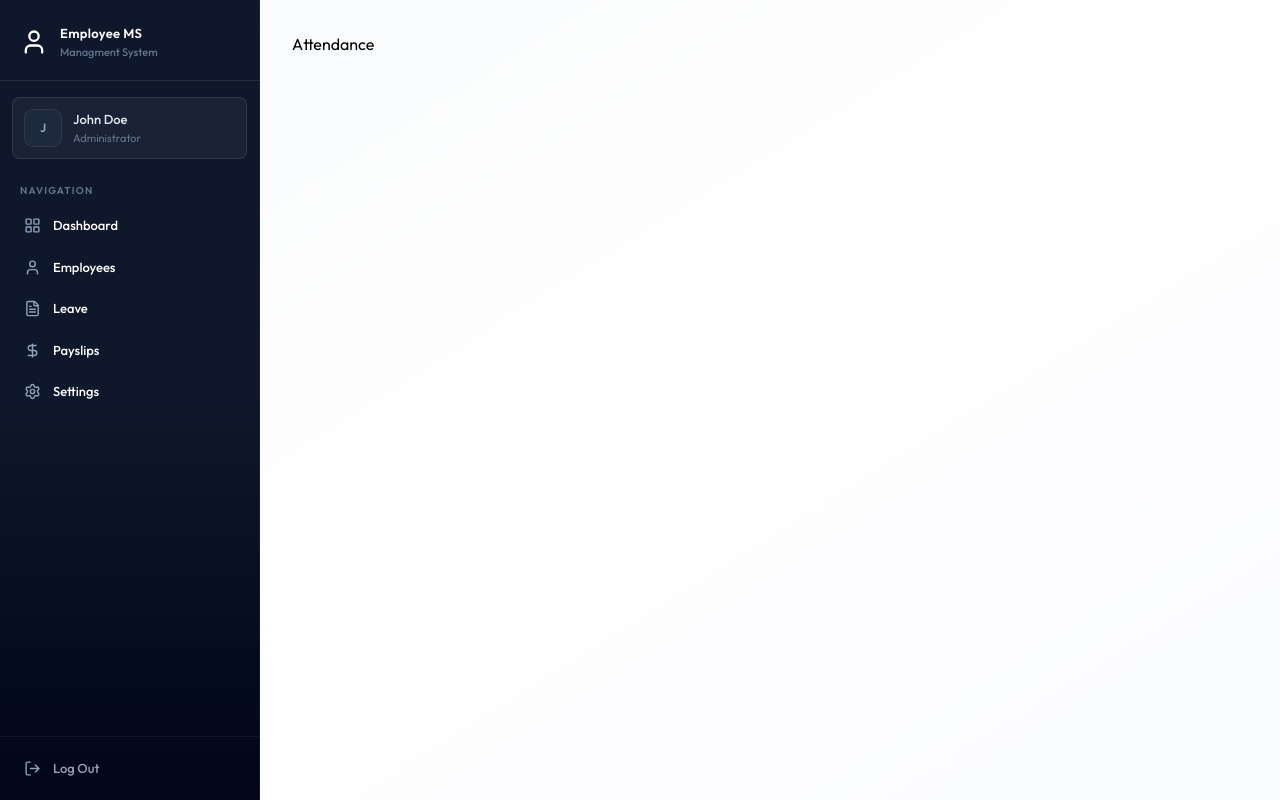
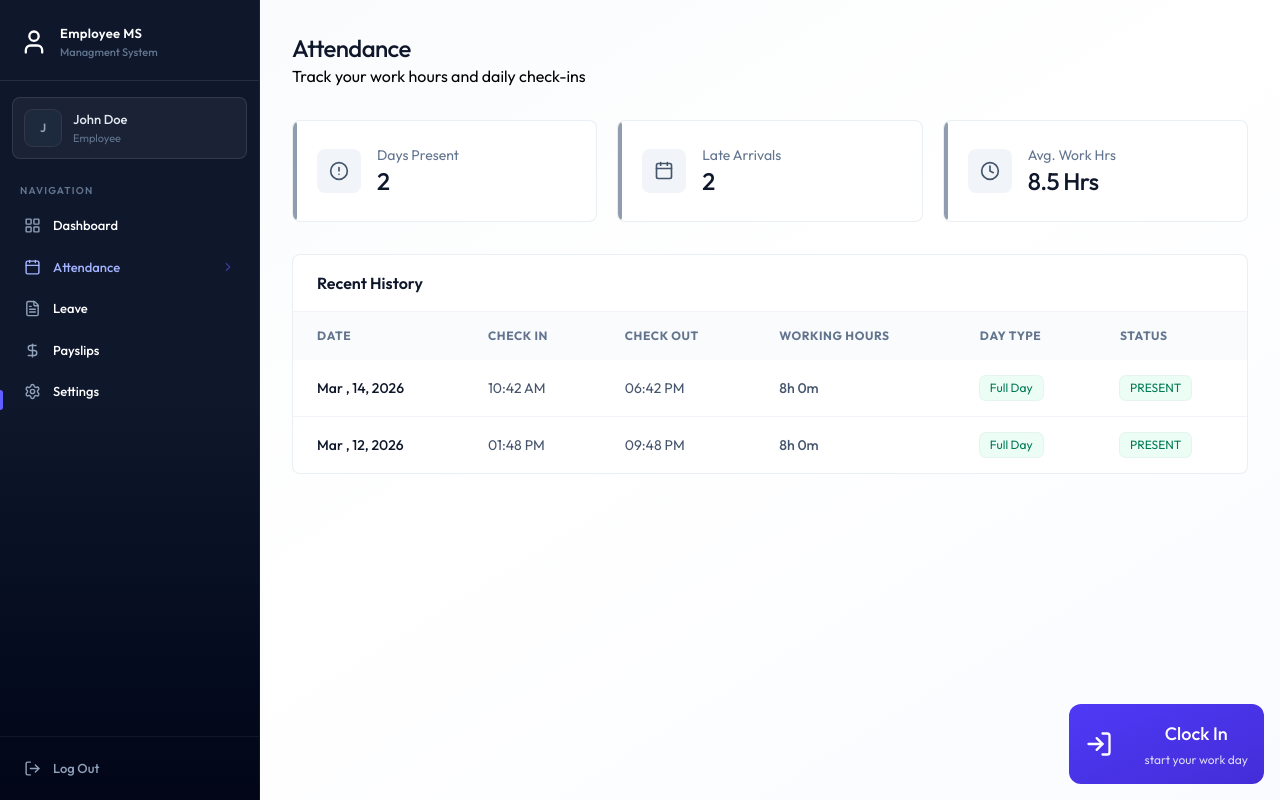
Before and after one commit to Karim-Aridj/FullStack-EMS, a React (Vite) app in the folder client/: page /attendance in a window 1280 px wide. Built offline with nearby package versions, Linux system fonts and the light colour scheme.

Commit message:
Completed Attendance page UI

```diff
--- a/client/package.json
+++ b/client/package.json
@@ -11,6 +11,7 @@
   },
   "dependencies": {
     "@tailwindcss/vite": "^4.3.3",
+    "date-fns": "^4.4.0",
     "lucide-react": "^1.34.0",
     "react": "^19.2.8",
     "react-dom": "^19.2.8",
--- a/client/src/components/Sidebar.jsx
+++ b/client/src/components/Sidebar.jsx
@@ -25,7 +25,7 @@
       setMobileOpen(false)
     },[pathname])
 
-    const role = "ADMIN" || "EMPLOYEE";
+    const role = "" || "EMPLOYEE";
 
     const navItems = [
       {name: "Dashboard", href: "/dashboard", icon: LayoutGridIcon},
--- /dev/null
+++ b/client/src/components/attendance/AttendanceHistory.jsx
@@ -0,0 +1,75 @@
+import React from 'react'
+import { getDayTypeDisplay, getWorkingHoursDisplay } from '../../assets/assets'
+import {format} from 'date-fns'
+
+const AttendanceHistory = ({history}) => {
+
+  return (
+    <div className='card overflow-hidden'>
+        <div className='px-6 py-4 border-b border-slate-100'>
+            <h3 className='font-semibold text-slate-900'> Recent History</h3>
+        </div>
+        <div className='overflow-x-auto'>
+            <table className='table-modern'>
+                <thead>
+                    <tr>
+                        <th className='px-6 py-4'>Date</th>
+                        <th className='px-6 py-4'>Check In</th>
+                        <th className='px-6 py-4'>Check Out</th>
+                        <th className='px-6 py-4'>Working Hours</th>
+                        <th className='px-6 py-4'>Day Type</th>
+                        <th className='px-6 py-4'>Status</th>
+                    </tr>
+                </thead>
+                <tbody>
+                    {history.length === 0 ? (
+                        <tr>
+                            <td colSpan={6} className='text-center py-12
+                            text-slate-400'>
+                                No records found
+                            </td>
+                        </tr>
+                    ):(
+                        history.map((record)=> {
+                            const dayType = getDayTypeDisplay(record)
+                            return (
+                                <tr key={record._id || record.id}>
+                                    <td className='px-6 py-4 font-medium
+                                    text-slate-900'>
+                                        {format(new Date(record.date), "MMM , dd, yyyy")}
+                                    </td>
+                                    <td className='px-6 py-4 text-slate-600'>
+                                        {record.checkIn ? format(new Date(record.checkIn), "hh:mm a") : "-"}
+
+                                    </td>
+                                    <td className='px-6 py-4 text-slate-600'>
+                                        {record.checkOut ? format(new Date(record.checkOut), "hh:mm a") : "-"}
+
+                                    </td>
+                                    <td className='px-6 py-4 text-slate-600 font-medium'>
+                                        {getWorkingHoursDisplay(record)}
+                                    </td>
+                                    <td className='px-6 py-4'>
+                                        {dayType.label !== "-" ? <span className={`badge ${dayType.className}`}>{dayType.label}</span> : "-"}
+                                    </td>
+                                    <td className='px-6 py-4'>
+                                        <span className={`badge ${record.status ===
+                                            "PRESENT" ? "badge-success" : record.status
+                                            === "LATE" ? "badge-warning" : "badge-danger"
+                                        }`}>
+                                        {record.status}
+                                        </span>
+                                    </td>
+                                </tr>
+                            )
+                        })
+                    )}
+                </tbody>
+            </table>
+        </div>
+
+    </div>
+  )
+}
+
+export default AttendanceHistory
--- /dev/null
+++ b/client/src/components/attendance/AttendanceStats.jsx
@@ -0,0 +1,40 @@
+import { AlertCircleIcon, CalendarIcon, ClockIcon } from 'lucide-react';
+import React from 'react'
+
+const AttendanceStats = ({history}) => {
+    const totalPresent = history.filter((h) => h.status === "PRESENT" | h.status ===
+"LATE").length;
+
+const totalLate = history.filter((h)=> h.status === "LATE").length;
+
+const stats = [
+    {label: "Days Present", value: totalPresent, icon: AlertCircleIcon},
+    {label: "Late Arrivals", value: totalPresent, icon: CalendarIcon},
+    {label: "Avg. Work Hrs", value: "8.5 Hrs", icon: ClockIcon},
+]
+
+
+  return (
+    <div className='grid grid-cols-1 sm:grid-cols-3 gap-4 sm:gap-5 mb-8'>
+        {stats.map((s)=>(
+            <div key={s.label} className='card card-hover p-5 sm:p-6 flex items-center
+            gap-4 relative overflow-hidden group'>
+                <div className='absolute left-0 top-0 bottom-0 w-1 rounded-r-full
+                bg-slate-500/70 group-hover:bg-indigo-500/70'/>
+                <div className='p-3 bg-slate-100 rounded-lg group-hover:bg-indigo-50
+                transition-colors duration-200'>
+                    <s.icon className='w-5 h-5 text-slate-600
+                    group-hover:text-indigo-600 transition-colors duraction-200'/>
+                </div>
+                <div>
+                    <p className='text-sm text-slate-500'>{s.label}</p>
+                    <p className='text-2xl font-medium text-slate-900
+                    tracking-tight'>{s.value}</p>
+                </div>
+            </div>
+        ))}
+    </div>
+  )
+}
+
+export default AttendanceStats
--- /dev/null
+++ b/client/src/components/attendance/CheckInButton.jsx
@@ -0,0 +1,44 @@
+import { Loader2Icon, LogInIcon, LogOutIcon } from 'lucide-react'
+import { useState } from 'react'
+
+const CheckInButton = ({todayRecord, onAction}) => {
+    const [loading, setLoading] = useState(false)
+
+    const handleAttendance = async () => {
+        setLoading(true)
+        setTimeout(()=>{
+            setLoading(false)
+            onAction()
+        },1000)
+    }
+
+    if(todayRecord?.checkOut){
+        return (
+            <div className='flex flex-col items-center justify-center p-8 bg-slate-50
+            rounded-2xl border border-slate-200'>
+                <h3 className='text-lg font-bold text-slate-900'>Work Day Completed</h3>
+                <p className='text-slate-500 text-sm mt-1'>Great Job! See you tomorrow</p>
+            </div>
+        )
+    }
+
+    const isCheckedIn = !!todayRecord?.isCheckedIn;
+
+  return (
+    <div className='absolute bottom-4 right-4 flex flex-col z-1'>
+        <button onClick={handleAttendance} disabled={loading} className={`w-full max-w-xs flex justify-between items-center gap-8
+            p-4 rounded-xl bg-linear-to-br text-white ${isCheckedIn ? "from-slate-700 to-slate-900" : "from-indigo-600 to-indigo-700"}`}>
+            {loading ? <Loader2Icon className='size-7 animate-spin'/> : isCheckedIn ?
+            <LogOutIcon className='size-7'/> : <LogInIcon className='size-7'/>}
+
+            <div className='relative flex flex-col items-center text-center'>
+                <h2 className='text-lg font-medium mb-1'>{loading ? "Processing" : isCheckedIn ? "Clock Out" :
+                "Clock In"}</h2>
+                <p className='text-xs opacity-80'>{isCheckedIn ? "Click to end your shift" : "start your work day"}</p>
+            </div>
+        </button>
+    </div>
+  )
+}
+
+export default CheckInButton
--- a/client/src/pages/Attendance.jsx
+++ b/client/src/pages/Attendance.jsx
@@ -1,7 +1,55 @@
+import { useCallback, useEffect, useState } from "react"
+import { dummyAttendanceData } from "../assets/assets"
+import Loading from "../components/Loading"
+import CheckInButton from "../components/attendance/CheckInButton"
+import AttendanceStats from "../components/attendance/AttendanceStats"
+import AttendanceHistory from "../components/attendance/AttendanceHistory"
+
 
 const Attendance = () => {
+  const [history, setHistory] = useState([])
+  const [loading, setLoading] = useState(true)
+  const [isDeleted, setIsDeleted] = useState(false)
+
+  const fetchData = useCallback(async ()=>{
+    setHistory(dummyAttendanceData)
+    setTimeout(()=>{
+      setLoading(false)
+    },1000)
+  },[])
+
+useEffect(()=>{
+  fetchData()
+},[fetchData])
+
+ if(loading) return <Loading />
+
+  const today = new Date()
+  today.setHours(0,0,0,0)
+  const todayRecord = history.find((r)=> new Date(r.date).toDateString() === today.toDateString())
+
+
   return (
-    <div>Attendance</div>
+    <div className="animate-fade-in">
+      <div className="page-header">
+        <h1 className="page-title">Attendance</h1>
+        <p>Track your work hours and daily check-ins</p>
+      </div>
+
+      {isDeleted ? (
+        <div className="mb-8 p-6 bg-rose-50 border border-rose-200 rounded-2xl
+        text-center">
+          <p className="text-rose-600">You no longer clock in or out because your employee records have betweenmarked as deleted.</p>
+        </div>
+
+      ): (
+        <div className="mb-8">
+          <CheckInButton todayRecord={todayRecord} onAction={fetchData}/>
+        </div>
+      )}
+      <AttendanceStats history={history}/>
+      <AttendanceHistory history={history}/>
+    </div>
   )
 }
 
--- a/client/src/pages/Employees.jsx
+++ b/client/src/pages/Employees.jsx
@@ -3,6 +3,7 @@
 import { Plus, Search, X } from "lucide-react"
 import EmployeeCard from "../components/EmployeeCard"
 import EmployeeForm from "../components/EmployeeForm"
+import Loading from "../components/Loading"
 
 
 const Employees = () => {
@@ -20,12 +21,12 @@
     setTimeout(()=>{
       setLoading(false)
     },1000)
-  }, [])
+  }, [selectedDept])
 
 
   useEffect(()=>{
     fetchEmployees();
-  },[])
+  },[fetchEmployees])
 
 
  const filtered = employees.filter((emp) => `${emp.firstName} ${emp.lastName} ${emp.postion}`.toLowerCase().includes(search.toLowerCase()) )
```
Also changed, not shown: 1 other file (tests, documents, lock files or other folders).
